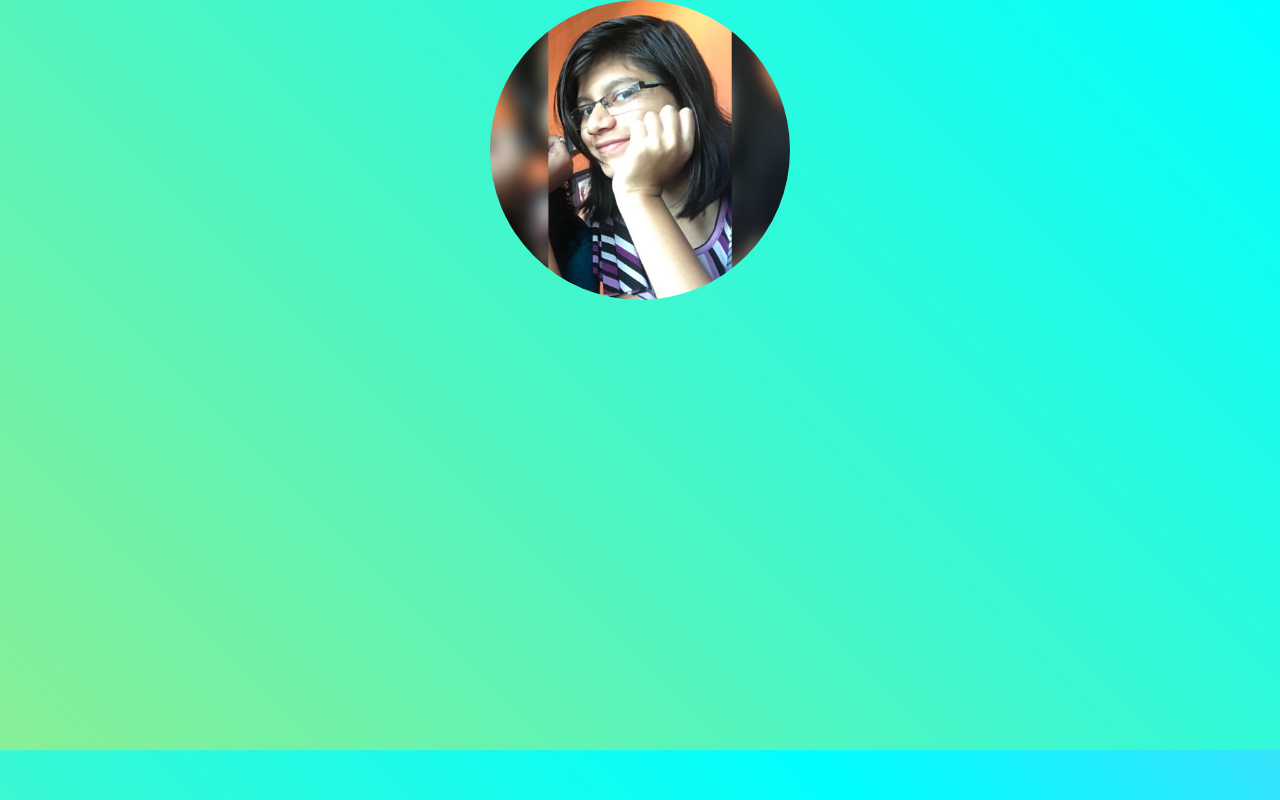
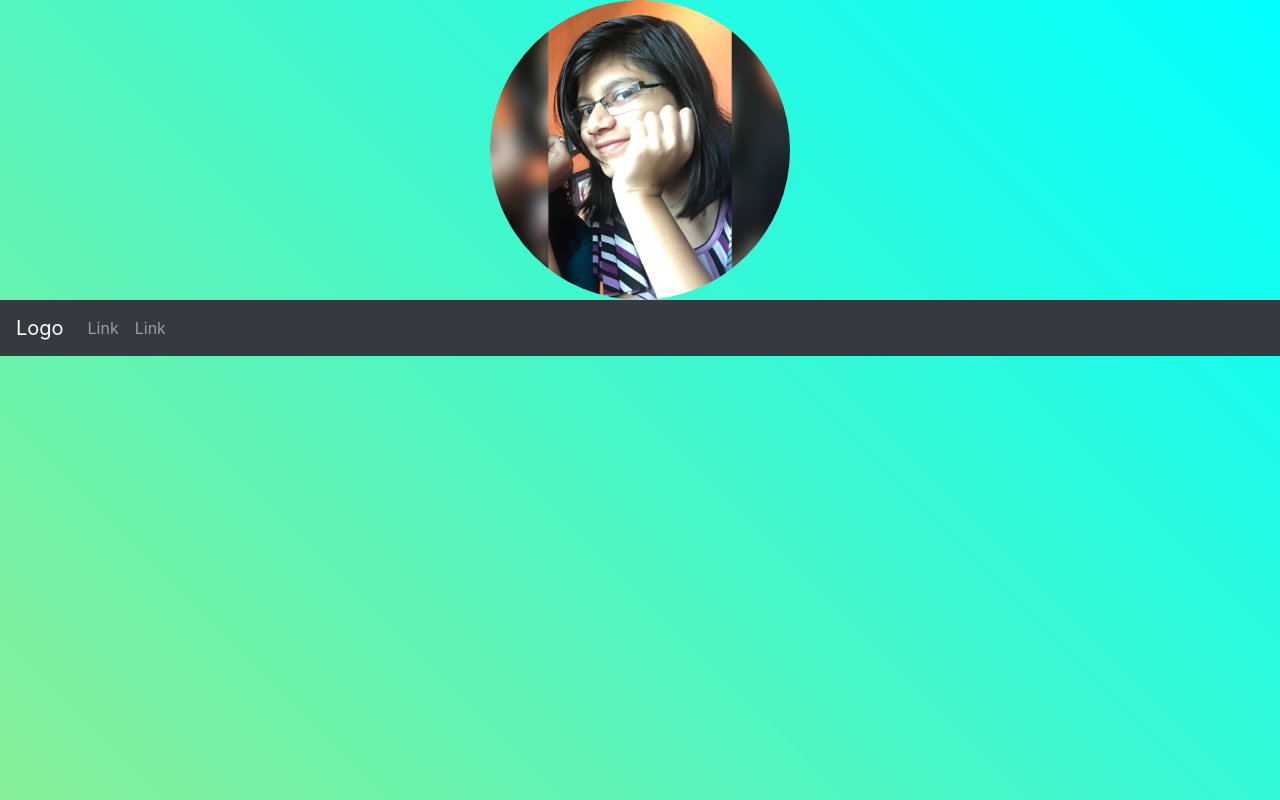
Before and after one commit to Anuja2512/Anuja2512.github.io, a plain HTML site: page index.html in a window 1280 px wide. Drawn offline with nearby package versions, Linux system fonts and the light colour scheme.

Commit message:
Update index.html

```diff
--- a/index.html
+++ b/index.html
@@ -14,5 +14,16 @@
   </head>
   <body>
   <img class="rounded-circle" src="Profile_photo.jpg">
+<nav class="navbar navbar-expand-sm bg-dark navbar-dark sticky-top">
+  <a class="navbar-brand" href="#">Logo</a>
+  <ul class="navbar-nav">
+    <li class="nav-item">
+      <a class="nav-link" href="#">Link</a>
+    </li>
+    <li class="nav-item">
+      <a class="nav-link" href="#">Link</a>
+    </li>
+  </ul>
+</nav>
   </body>
 </html>
```
